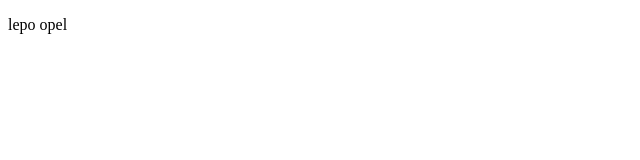
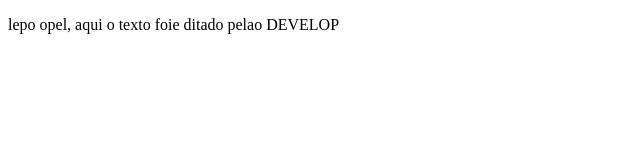
Before and after one commit to Roger13san/PrimeiroGit, a plain HTML site: page index.html in a window 1280 px wide. Shown: the whole page, without its empty margins (0-640 px from the left). Drawn offline with Linux system fonts and the light colour scheme.

Commit message:
subindo pelo DEVELOP

```diff
--- a/index.html
+++ b/index.html
@@ -6,6 +6,6 @@
     <title>Document</title>
 </head>
 <body>
-    <p>lepo opel</p>
+    <p>lepo opel, aqui o texto foie ditado pelao DEVELOP</p>
 </body>
 </html>
```
